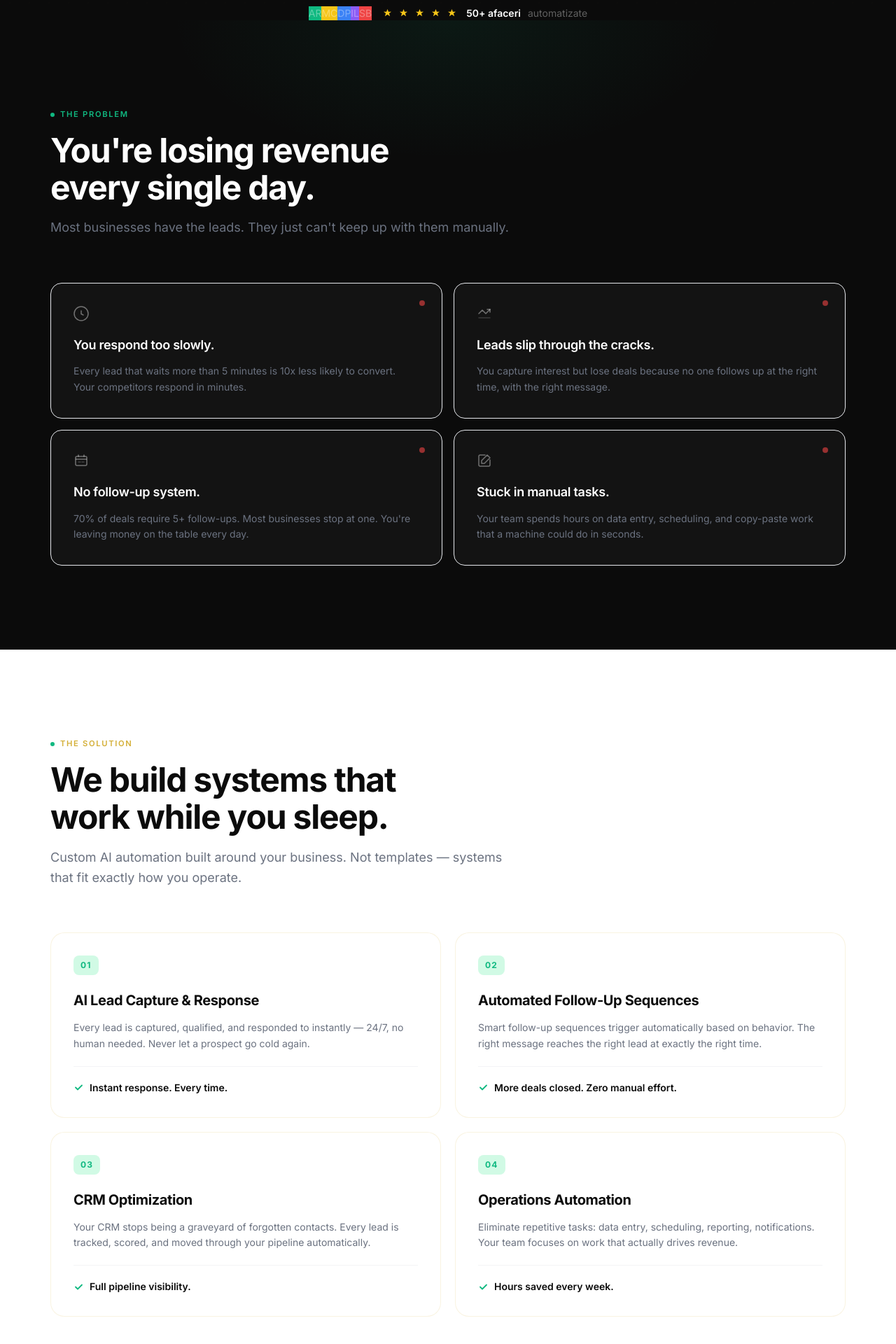
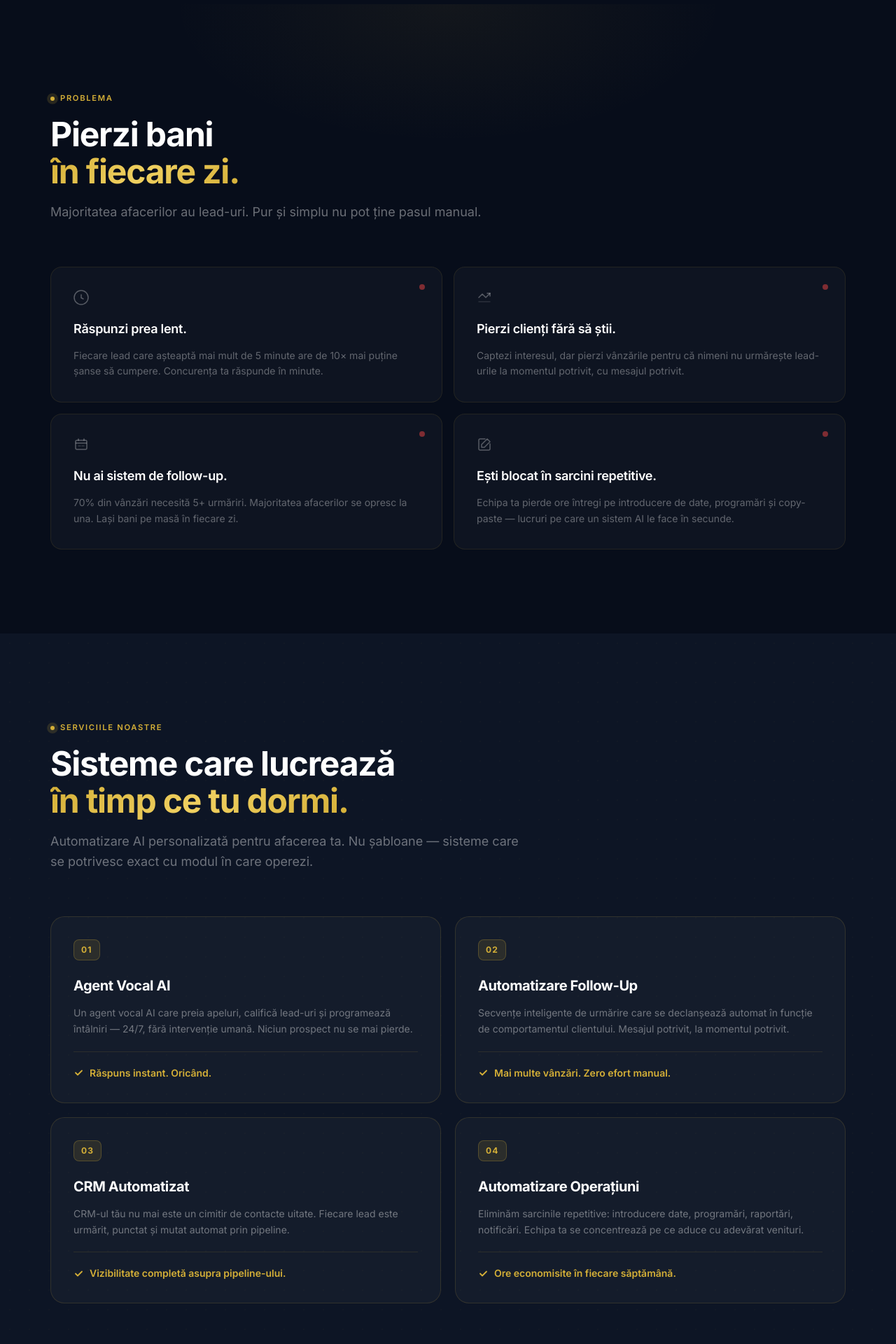
Before and after one commit to Nexflowagency/NextFlow, a Next.js app: page / in a window 1280 px wide. Shown: the part 794-2714 px from the top of the page at 70% size. Built offline with nearby package versions, Linux system fonts and the light colour scheme.

Commit message:
Design complet roman: toate componentele dark + 5 pagini separate

```diff
--- /dev/null
+++ b/app/contact/page.tsx
@@ -0,0 +1,21 @@
+import type { Metadata } from 'next'
+import Navbar from '@/components/Navbar'
+import FinalCTA from '@/components/FinalCTA'
+import Footer from '@/components/Footer'
+
+export const metadata: Metadata = {
+  title: 'Contact — NextFlow | Automatizare AI România',
+  description: 'Programează un apel strategic gratuit de 30 de minute. Îți vom arăta exact cum poți automatiza afacerea ta.',
+}
+
+export default function ContactPage() {
+  return (
+    <main className="min-h-screen">
+      <Navbar />
+      <div className="pt-16">
+        <FinalCTA />
+      </div>
+      <Footer />
+    </main>
+  )
+}
--- a/app/globals.css
+++ b/app/globals.css
@@ -166,8 +166,87 @@
     height: 1px;
     background: linear-gradient(90deg, transparent, rgba(212, 175, 55, 0.3), transparent);
   }
+
+  .text-gradient-yellow {
+    background: linear-gradient(135deg, #D4AF37 0%, #F0D060 50%, #D4AF37 100%);
+    -webkit-background-clip: text;
+    -webkit-text-fill-color: transparent;
+    background-clip: text;
+  }
+
+  .text-gradient-green {
+    background: linear-gradient(135deg, #10B981 0%, #34D399 50%, #10B981 100%);
+    -webkit-background-clip: text;
+    -webkit-text-fill-color: transparent;
+    background-clip: text;
+  }
+
+  .green-dot {
+    display: inline-block;
+    width: 6px;
+    height: 6px;
+    border-radius: 50%;
+    background: #10B981;
+    box-shadow: 0 0 0 3px rgba(16, 185, 129, 0.2);
+    animation: pulse-green 2.5s ease-in-out infinite;
+  }
+
+  .gold-dot {
+    display: inline-block;
+    width: 6px;
+    height: 6px;
+    border-radius: 50%;
+    background: #D4AF37;
+    box-shadow: 0 0 0 3px rgba(212, 175, 55, 0.2);
+    animation: pulse-gold 2.5s ease-in-out infinite;
+  }
+
+  .avatar-stack { display: flex; }
+  .avatar {
+    width: 32px;
+    height: 32px;
+    border-radius: 50%;
+    display: flex;
+    align-items: center;
+    justify-content: center;
+    font-size: 0.65rem;
+    font-weight: 700;
+    color: white;
+    border: 2px solid #0B0B0B;
+    margin-left: -8px;
+    letter-spacing: -0.01em;
+  }
+  .avatar:first-child { margin-left: 0; }
+
+  .badge-shimmer {
+    background: rgba(16, 185, 129, 0.08);
+    border: 1px solid rgba(16, 185, 129, 0.2);
+    color: #10B981;
+    animation: badge-glow 3s ease-in-out infinite;
+  }
+
+  .scroll-indicator {
+    display: flex;
+    flex-direction: column;
+    align-items: center;
+    gap: 4px;
+    opacity: 0.25;
+  }
+  .scroll-indicator-line {
+    width: 1px;
+    height: 32px;
+    background: linear-gradient(to bottom, rgba(255,255,255,0.5), transparent);
+  }
+  .scroll-indicator-dot {
+    width: 4px;
+    height: 4px;
+    border-radius: 50%;
+    background: rgba(255,255,255,0.4);
+  }
 }
 
+@keyframes pulse-green { 0%, 100% { box-shadow: 0 0 0 0 rgba(16,185,129,0.4); } 50% { box-shadow: 0 0 0 8px rgba(16,185,129,0); } }
+@keyframes badge-glow { 0%, 100% { border-color: rgba(16,185,129,0.2); } 50% { border-color: rgba(16,185,129,0.5); } }
 @keyframes fadeInUp { from { opacity: 0; transform: translateY(32px); } to { opacity: 1; transform: translateY(0); } }
 @keyframes fadeInLeft { from { opacity: 0; transform: translateX(-24px); } to { opacity: 1; transform: translateX(0); } }
 @keyframes fadeInRight { from { opacity: 0; transform: translateX(24px); } to { opacity: 1; transform: translateX(0); } }
--- a/components/HowItWorks.tsx
+++ b/components/HowItWorks.tsx
@@ -5,9 +5,9 @@ import { useScrollReveal } from '@/hooks/useScrollReveal'
 const steps = [
   {
     step: '01',
-    title: 'We analyse your business',
+    title: 'Analizăm afacerea ta',
     description:
-      'In a 30-minute strategy call, we map your lead flow, find where you lose time and money, and design your custom automation architecture.',
+      'Într-un apel strategic de 30 de minute, cartografiem fluxul de lead-uri, identificăm unde pierzi timp și bani și proiectăm arhitectura de automatizare personalizată.',
     icon: (
       <svg width="28" height="28" viewBox="0 0 28 28" fill="none">
         <circle cx="14" cy="14" r="12" stroke="currentColor" strokeWidth="1.5"/>
@@ -18,9 +18,9 @@ const steps = [
   },
   {
     step: '02',
-    title: 'We build your system',
+    title: 'Construim sistemul tău',
     description:
-      'Our team builds your complete automation stack — lead capture, follow-up sequences, CRM integrations — tailored to how your business actually works.',
+      'Echipa noastră construiește stiva completă de automatizare — capturare lead-uri, secvențe de follow-up, integrări CRM — adaptată exact modului în care funcționează afacerea ta.',
     icon: (
       <svg width="28" height="28" viewBox="0 0 28 28" fill="none">
         <rect x="3" y="3" width="10" height="10" rx="2" stroke="currentColor" strokeWidth="1.5"/>
@@ -32,9 +32,9 @@ const steps = [
   },
   {
     step: '03',
-    title: 'You scale without chaos',
+    title: 'Tu scalezi fără haos',
     description:
-      'Your system goes live. Leads are handled automatically. Follow-ups run on their own. You focus on closing deals and growing — not managing tasks.',
+      'Sistemul intră în funcțiune. Lead-urile sunt gestionate automat. Follow-up-urile rulează singure. Tu te concentrezi pe încheierea contractelor și creștere — nu pe gestionarea sarcinilor.',
     icon: (
       <svg width="28" height="28" viewBox="0 0 28 28" fill="none">
         <path d="M4 20L10 14L14 18L20 10L24 14" stroke="currentColor" strokeWidth="1.5" strokeLinecap="round" strokeLinejoin="round"/>
@@ -49,77 +49,59 @@ export default function HowItWorks() {
   const ref = useScrollReveal<HTMLDivElement>()
 
   return (
-    <section className="bg-white section-py" id="how-it-works">
-      <div className="container-main" ref={ref}>
-        {/* Header */}
+    <section className="section-py relative overflow-hidden" id="cum-functioneaza"
+      style={{ background: '#0D1525' }}>
+      <div className="absolute inset-0 dot-grid-bg pointer-events-none opacity-25" />
+
+      <div className="container-main relative z-10" ref={ref}>
         <div className="text-center mb-16">
           <p className="section-label mb-4 reveal justify-center">
-            <span className="w-1.5 h-1.5 rounded-full bg-[#10B981] inline-block" />
-            How It Works
+            <span className="gold-dot" />
+            Cum Funcționează
           </p>
-          <h2
-            className="reveal reveal-delay-1 font-bold text-[#0B0B0B]"
-            style={{ fontSize: 'clamp(2rem, 4vw, 3rem)', lineHeight: '1.1', letterSpacing: '-0.025em' }}
-          >
-            From first call to
+          <h2 className="reveal font-bold text-white"
+            style={{ fontSize: 'clamp(2rem, 4vw, 3rem)', lineHeight: '1.1', letterSpacing: '-0.025em' }}>
+            De la primul apel la
             <br />
-            fully automated — in weeks.
+            <span className="text-gradient-yellow">complet automatizat — în săptămâni.</span>
           </h2>
-          <p className="reveal reveal-delay-2 text-[#6B7280] mt-4 text-lg max-w-xl mx-auto leading-relaxed">
-            Three clear steps. No technical headaches. Just results.
+          <p className="reveal text-white/40 mt-4 text-lg max-w-xl mx-auto leading-relaxed">
+            Trei pași clari. Fără bătăi de cap tehnice. Doar rezultate.
           </p>
         </div>
 
-        {/* Steps */}
         <div className="grid grid-cols-1 md:grid-cols-3 gap-8 relative">
-          {/* Connector lines (desktop only) */}
-          <div
-            className="hidden md:block absolute top-[28px] left-[calc(16.67%+28px)] right-[calc(16.67%+28px)] h-px"
-            style={{ background: 'linear-gradient(90deg, #E5E7EB 0%, #D1D5DB 50%, #E5E7EB 100%)' }}
-          />
+          <div className="hidden md:block absolute top-[28px] left-[calc(16.67%+28px)] right-[calc(16.67%+28px)] h-px"
+            style={{ background: 'linear-gradient(90deg, rgba(212,175,55,0.2) 0%, rgba(212,175,55,0.4) 50%, rgba(212,175,55,0.2) 100%)' }}/>
 
           {steps.map((step, i) => (
-            <div key={i} className={`reveal reveal-delay-${i + 1} flex flex-col items-center md:items-start text-center md:text-left`}>
-              {/* Step number and icon */}
+            <div key={i} className="reveal flex flex-col items-center md:items-start text-center md:text-left">
               <div className="relative mb-6">
-                <div
-                  className="w-14 h-14 rounded-2xl flex items-center justify-center text-[#10B981] relative z-10"
-                  style={{ background: '#F0FDF4', border: '1px solid #D1FAE5' }}
-                >
+                <div className="w-14 h-14 rounded-2xl flex items-center justify-center relative z-10"
+                  style={{ background: 'rgba(212,175,55,0.1)', border: '1px solid rgba(212,175,55,0.25)', color: '#D4AF37' }}>
                   {step.icon}
                 </div>
-                <div
-                  className="absolute -top-2 -right-2 w-6 h-6 rounded-full bg-[#0B0B0B] flex items-center justify-center z-20"
-                  style={{ fontSize: '0.65rem', fontWeight: '800', color: 'white', letterSpacing: '-0.02em' }}
-                >
+                <div className="absolute -top-2 -right-2 w-6 h-6 rounded-full flex items-center justify-center z-20"
+                  style={{ background: '#D4AF37', fontSize: '0.65rem', fontWeight: '800', color: '#000', letterSpacing: '-0.02em' }}>
                   {i + 1}
                 </div>
               </div>
-
-              <div
-                className="text-[#10B981] text-xs font-bold tracking-widest uppercase mb-3"
-              >
-                Step {step.step}
+              <div className="text-xs font-bold tracking-widest uppercase mb-3" style={{ color: '#D4AF37' }}>
+                Pasul {step.step}
               </div>
-
-              <h3
-                className="font-bold text-[#0B0B0B] mb-3"
-                style={{ fontSize: '1.25rem', letterSpacing: '-0.02em', lineHeight: '1.3' }}
-              >
+              <h3 className="font-bold text-white mb-3"
+                style={{ fontSize: '1.25rem', letterSpacing: '-0.02em', lineHeight: '1.3' }}>
                 {step.title}
               </h3>
-              <p className="text-[#6B7280] text-sm leading-relaxed max-w-xs md:max-w-none">
-                {step.description}
-              </p>
+              <p className="text-white/40 text-sm leading-relaxed max-w-xs md:max-w-none">{step.description}</p>
             </div>
           ))}
         </div>
 
-        {/* CTA nudge */}
         <div className="text-center mt-16 reveal">
-          <p className="text-[#9CA3AF] text-sm mb-4">Ready to get started?</p>
-          <a href="#cta" className="btn-primary">
-            Book Your Strategy Call
+          <p className="text-white/30 text-sm mb-4">Ești gata să începi?</p>
+          <a href="#contact" className="btn-primary">
+            Programează un Apel Gratuit
             <svg width="16" height="16" viewBox="0 0 16 16" fill="none">
               <path d="M3 8H13M9 4L13 8L9 12" stroke="currentColor" strokeWidth="1.5" strokeLinecap="round" strokeLinejoin="round"/>
             </svg>
--- a/components/ProblemSection.tsx
+++ b/components/ProblemSection.tsx
@@ -10,8 +10,8 @@ const problems = [
         <path d="M11 7V11.5L14 13" stroke="currentColor" strokeWidth="1.5" strokeLinecap="round"/>
       </svg>
     ),
-    headline: 'You respond too slowly.',
-    body: 'Every lead that waits more than 5 minutes is 10x less likely to convert. Your competitors respond in minutes.',
+    headline: 'Răspunzi prea lent.',
+    body: 'Fiecare lead care așteaptă mai mult de 5 minute are de 10× mai puține șanse să cumpere. Concurența ta răspunde în minute.',
   },
   {
     icon: (
@@ -21,8 +21,8 @@ const problems = [
         <path d="M3 17H19" stroke="currentColor" strokeWidth="1.5" strokeLinecap="round" opacity="0.4"/>
       </svg>
     ),
-    headline: 'Leads slip through the cracks.',
-    body: 'You capture interest but lose deals because no one follows up at the right time, with the right message.',
+    headline: 'Pierzi clienți fără să știi.',
+    body: 'Captezi interesul, dar pierzi vânzările pentru că nimeni nu urmărește lead-urile la momentul potrivit, cu mesajul potrivit.',
   },
   {
     icon: (
@@ -33,8 +33,8 @@ const problems = [
         <path d="M7 13H10M12 13H15" stroke="currentColor" strokeWidth="1.5" strokeLinecap="round" opacity="0.5"/>
       </svg>
     ),
-    headline: 'No follow-up system.',
-    body: "70% of deals require 5+ follow-ups. Most businesses stop at one. You're leaving money on the table every day.",
+    headline: 'Nu ai sistem de follow-up.',
+    body: '70% din vânzări necesită 5+ urmăriri. Majoritatea afacerilor se opresc la una. Lași bani pe masă în fiecare zi.',
   },
   {
     icon: (
@@ -43,8 +43,8 @@ const problems = [
         <path d="M15 3l4 4-8 8H7v-4l8-8z" stroke="currentColor" strokeWidth="1.5" strokeLinecap="round" strokeLinejoin="round"/>
       </svg>
     ),
-    headline: 'Stuck in manual tasks.',
-    body: 'Your team spends hours on data entry, scheduling, and copy-paste work that a machine could do in seconds.',
+    headline: 'Ești blocat în sarcini repetitive.',
+    body: 'Echipa ta pierde ore întregi pe introducere de date, programări și copy-paste — lucruri pe care un sistem AI le face în secunde.',
   },
 ]
 
@@ -52,69 +52,52 @@ export default function ProblemSection() {
   const ref = useScrollReveal<HTMLDivElement>()
 
   return (
-    <section className="bg-[#0B0B0B] section-py relative overflow-hidden">
-      {/* Subtle green top glow */}
-      <div
-        className="absolute top-0 left-1/2 -translate-x-1/2 w-[800px] h-[200px] pointer-events-none"
-        style={{ background: 'radial-gradient(ellipse at top, rgba(16,185,129,0.08) 0%, transparent 70%)' }}
-      />
+    <section className="section-py relative overflow-hidden" style={{ background: '#070D1A' }}>
+      <div className="absolute top-0 left-1/2 -translate-x-1/2 w-[800px] h-[200px] pointer-events-none"
+        style={{ background: 'radial-gradient(ellipse at top, rgba(212,175,55,0.06) 0%, transparent 70%)' }}/>
 
       <div className="container-main relative z-10" ref={ref}>
-        {/* Header */}
         <div className="max-w-2xl mb-16">
-          <p className="section-label text-[#10B981] mb-4 reveal">
-            <span className="w-1.5 h-1.5 rounded-full bg-[#10B981] inline-block" />
-            The Problem
+          <p className="section-label mb-4 reveal">
+            <span className="gold-dot" />
+            Problema
           </p>
-          <h2
-            className="reveal reveal-delay-1 font-bold text-white"
-            style={{ fontSize: 'clamp(2rem, 4vw, 3rem)', lineHeight: '1.1', letterSpacing: '-0.025em' }}
-          >
-            You&apos;re losing revenue
+          <h2 className="reveal font-bold text-white"
+            style={{ fontSize: 'clamp(2rem, 4vw, 3rem)', lineHeight: '1.1', letterSpacing: '-0.025em' }}>
+            Pierzi bani
             <br />
-            every single day.
+            <span className="text-gradient-yellow">în fiecare zi.</span>
           </h2>
-          <p className="reveal reveal-delay-2 text-[#6B7280] mt-4 text-lg leading-relaxed">
-            Most businesses have the leads. They just can&apos;t keep up with them manually.
+          <p className="reveal text-white/40 mt-4 text-lg leading-relaxed">
+            Majoritatea afacerilor au lead-uri. Pur și simplu nu pot ține pasul manual.
           </p>
         </div>
 
-        {/* Problem cards grid */}
         <div className="grid grid-cols-1 sm:grid-cols-2 gap-4">
           {problems.map((item, i) => (
-            <div
-              key={i}
-              className={`reveal reveal-delay-${(i % 4) + 1} group relative rounded-2xl border border-white/8 p-8 overflow-hidden`}
+            <div key={i} className="reveal group relative rounded-2xl p-8 overflow-hidden"
               style={{
                 background: 'rgba(255,255,255,0.03)',
+                border: '1px solid rgba(212,175,55,0.1)',
                 transition: 'background 0.25s ease, border-color 0.25s ease',
               }}
               onMouseEnter={(e) => {
-                const el = e.currentTarget
-                el.style.background = 'rgba(255,255,255,0.06)'
-                el.style.borderColor = 'rgba(255,255,255,0.12)'
+                e.currentTarget.style.background = 'rgba(212,175,55,0.05)'
+                e.currentTarget.style.borderColor = 'rgba(212,175,55,0.25)'
               }}
               onMouseLeave={(e) => {
-                const el = e.currentTarget
-                el.style.background = 'rgba(255,255,255,0.03)'
-                el.style.borderColor = 'rgba(255,255,255,0.08)'
-              }}
-            >
-              {/* Red accent dot */}
-              <div className="absolute top-6 right-6 w-2 h-2 rounded-full bg-red-500 opacity-60" />
-
-              <div className="text-white/40 mb-5 group-hover:text-[#10B981] transition-colors duration-300">
+                e.currentTarget.style.background = 'rgba(255,255,255,0.03)'
+                e.currentTarget.style.borderColor = 'rgba(212,175,55,0.1)'
+              }}>
+              <div className="absolute top-6 right-6 w-2 h-2 rounded-full bg-red-500 opacity-50" />
+              <div className="text-white/30 mb-5 group-hover:text-[#D4AF37] transition-colors duration-300">
                 {item.icon}
               </div>
-              <h3
-                className="text-white font-semibold mb-3"
-                style={{ fontSize: '1.125rem', letterSpacing: '-0.015em' }}
-              >
+              <h3 className="text-white font-semibold mb-3"
+                style={{ fontSize: '1.125rem', letterSpacing: '-0.015em' }}>
                 {item.headline}
               </h3>
-              <p className="text-[#6B7280] text-sm leading-relaxed">
-                {item.body}
-              </p>
+              <p className="text-white/35 text-sm leading-relaxed">{item.body}</p>
             </div>
           ))}
         </div>
--- a/components/SolutionSection.tsx
+++ b/components/SolutionSection.tsx
@@ -5,31 +5,31 @@ import { useScrollReveal } from '@/hooks/useScrollReveal'
 const solutions = [
   {
     number: '01',
-    title: 'AI Lead Capture & Response',
+    title: 'Agent Vocal AI',
     description:
-      'Every lead is captured, qualified, and responded to instantly — 24/7, no human needed. Never let a prospect go cold again.',
-    highlight: 'Instant response. Every time.',
+      'Un agent vocal AI care preia apeluri, califică lead-uri și programează întâlniri — 24/7, fără intervenție umană. Niciun prospect nu se mai pierde.',
+    highlight: 'Răspuns instant. Oricând.',
   },
   {
     number: '02',
-    title: 'Automated Follow-Up Sequences',
+    title: 'Automatizare Follow-Up',
     description:
-      'Smart follow-up sequences trigger automatically based on behavior. The right message reaches the right lead at exactly the right time.',
-    highlight: 'More deals closed. Zero manual effort.',
+      'Secvențe inteligente de urmărire care se declanșează automat în funcție de comportamentul clientului. Mesajul potrivit, la momentul potrivit.',
+    highlight: 'Mai multe vânzări. Zero efort manual.',
   },
   {
     number: '03',
-    title: 'CRM Optimization',
+    title: 'CRM Automatizat',
     description:
-      "Your CRM stops being a graveyard of forgotten contacts. Every lead is tracked, scored, and moved through your pipeline automatically.",
-    highlight: 'Full pipeline visibility.',
+      'CRM-ul tău nu mai este un cimitir de contacte uitate. Fiecare lead este urmărit, punctat și mutat automat prin pipeline.',
+    highlight: 'Vizibilitate completă asupra pipeline-ului.',
   },
   {
     number: '04',
-    title: 'Operations Automation',
+    title: 'Automatizare Operațiuni',
     description:
-      'Eliminate repetitive tasks: data entry, scheduling, reporting, notifications. Your team focuses on work that actually drives revenue.',
-    highlight: 'Hours saved every week.',
+      'Eliminăm sarcinile repetitive: introducere date, programări, raportări, notificări. Echipa ta se concentrează pe ce aduce cu adevărat venituri.',
+    highlight: 'Ore economisite în fiecare săptămână.',
   },
 ]
 
@@ -37,55 +37,47 @@ export default function SolutionSection() {
   const ref = useScrollReveal<HTMLDivElement>()
 
   return (
-    <section className="bg-white section-py" id="solution">
-      <div className="container-main" ref={ref}>
-        {/* Header */}
+    <section className="section-py relative overflow-hidden" id="servicii"
+      style={{ background: '#0D1525' }}>
+      <div className="absolute inset-0 dot-grid-bg pointer-events-none opacity-30" />
+
+      <div className="container-main relative z-10" ref={ref}>
         <div className="max-w-2xl mb-16">
           <p className="section-label mb-4 reveal">
-            <span className="w-1.5 h-1.5 rounded-full bg-[#10B981] inline-block" />
-            The Solution
+            <span className="gold-dot" />
+            Serviciile Noastre
           </p>
-          <h2
-            className="reveal reveal-delay-1 font-bold text-[#0B0B0B]"
-            style={{ fontSize: 'clamp(2rem, 4vw, 3rem)', lineHeight: '1.1', letterSpacing: '-0.025em' }}
-          >
-            We build systems that
+          <h2 className="reveal font-bold text-white"
+            style={{ fontSize: 'clamp(2rem, 4vw, 3rem)', lineHeight: '1.1', letterSpacing: '-0.025em' }}>
+            Sisteme care lucrează
             <br />
-            work while you sleep.
+            <span className="text-gradient-yellow">în timp ce tu dormi.</span>
           </h2>
-          <p className="reveal reveal-delay-2 text-[#6B7280] mt-4 text-lg leading-relaxed">
-            Custom AI automation built around your business. Not templates — systems that fit exactly how you operate.
+          <p className="reveal text-white/40 mt-4 text-lg leading-relaxed">
+            Automatizare AI personalizată pentru afacerea ta. Nu șabloane — sisteme care se potrivesc exact cu modul în care operezi.
           </p>
         </div>
 
-        {/* Solution cards */}
         <div className="grid grid-cols-1 md:grid-cols-2 gap-5">
           {solutions.map((item, i) => (
-            <div key={i} className={`card reveal reveal-delay-${(i % 4) + 1} group`}>
+            <div key={i} className="card reveal group">
               <div className="flex items-start gap-4 mb-5">
-                <span
-                  className="text-xs font-bold tracking-widest text-[#10B981] bg-[#D1FAE5] rounded-lg px-2.5 py-1.5 shrink-0"
-                >
+                <span className="text-xs font-bold tracking-widest rounded-lg px-2.5 py-1.5 shrink-0"
+                  style={{ background: 'rgba(212,175,55,0.12)', border: '1px solid rgba(212,175,55,0.25)', color: '#D4AF37' }}>
                   {item.number}
                 </span>
               </div>
-
-              <h3
-                className="font-bold text-[#0B0B0B] mb-3"
-                style={{ fontSize: '1.25rem', letterSpacing: '-0.02em' }}
-              >
+              <h3 className="font-bold text-white mb-3"
+                style={{ fontSize: '1.25rem', letterSpacing: '-0.02em' }}>
                 {item.title}
               </h3>
-              <p className="text-[#6B7280] text-sm leading-relaxed mb-5">
-                {item.description}
-              </p>
-
-              {/* Highlight */}
-              <div className="flex items-center gap-2 pt-5 border-t border-[#F3F4F6]">
-                <svg width="15" height="15" viewBox="0 0 15 15" fill="none" className="text-[#10B981] shrink-0">
-                  <path d="M3 7.5L6 10.5L12 4.5" stroke="currentColor" strokeWidth="1.8" strokeLinecap="round" strokeLinejoin="round"/>
+              <p className="text-white/40 text-sm leading-relaxed mb-5">{item.description}</p>
+              <div className="flex items-center gap-2 pt-5"
+                style={{ borderTop: '1px solid rgba(212,175,55,0.12)' }}>
+                <svg width="15" height="15" viewBox="0 0 15 15" fill="none" className="shrink-0">
+                  <path d="M3 7.5L6 10.5L12 4.5" stroke="#D4AF37" strokeWidth="1.8" strokeLinecap="round" strokeLinejoin="round"/>
                 </svg>
-                <span className="text-sm font-semibold text-[#0B0B0B]">{item.highlight}</span>
+                <span className="text-sm font-semibold" style={{ color: '#D4AF37' }}>{item.highlight}</span>
               </div>
             </div>
           ))}
```
Also changed, not shown: app/cum-functioneaza/page.tsx (added, +21 -0 lines), app/servicii/page.tsx (added, +23 -0 lines), app/testimoniale/page.tsx (added, +21 -0 lines), components/FinalCTA.tsx (+33 -59 lines), components/Hero.tsx (+16 -19 lines), components/MetricsSection.tsx (+28 -36 lines), components/Testimonials.tsx (+54 -70 lines).
